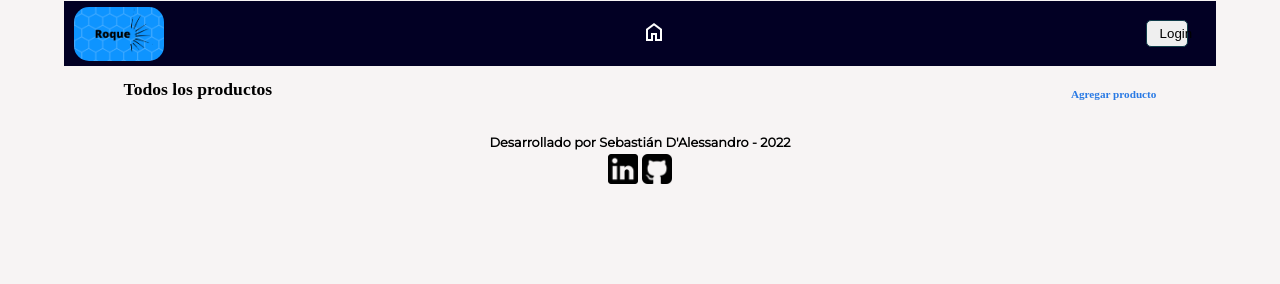
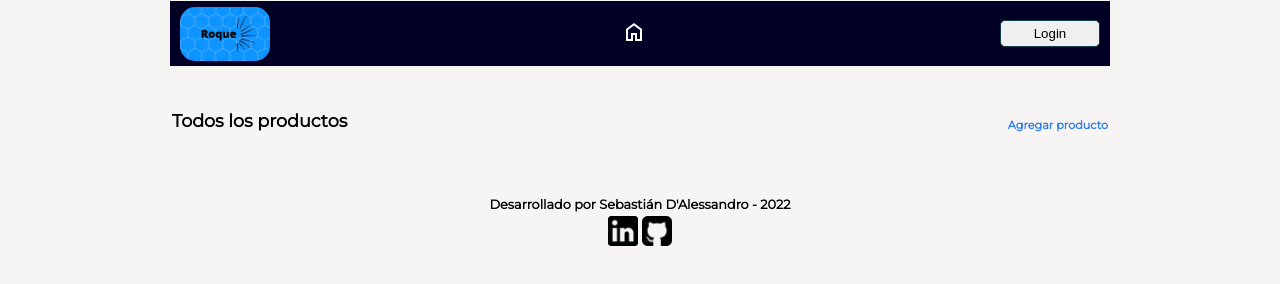
Before and after one commit to SebaDAlessandro/ecommercesolares, a website with bundled scripts: page ecommercesolares/allProductos.html in a window 1280 px wide. Built offline with nearby package versions, Linux system fonts and the light colour scheme; no server answers.

Commit message:
modificando pag allproducts.js

```diff
--- a/allProductos.html
+++ b/ecommercesolares/allProductos.html
@@ -10,27 +10,27 @@
     <link rel="stylesheet" href="https://fonts.googleapis.com/css2?family=Material+Symbols+Outlined:opsz,wght,FILL,GRAD@48,400,0,0" />
     <link href="https://fonts.googleapis.com/css2?family=Montserrat:wght@200;300;400&display=swap" rel="stylesheet">
 
-    <link rel="icon" href="./img/logo-seba-black.png">
-    <link rel="stylesheet" href="./css/reset.css" type="text/css">
-    <link rel="stylesheet" href="./css/bases.css" type="text/css">
-    <link rel="stylesheet" href="./css/promociones.css" type="text/css">
-    <link rel="stylesheet" href="./css/header.css" type="text/css">
-    <link rel="stylesheet" href="./css/productos.css" type="text/css">
-    <link rel="stylesheet" href="./css/contacto.css" type="text/css">
-    <link rel="stylesheet" href="./css/footer.css" type="text/css">
-    <link rel="stylesheet" href="./css/login.css" type="text/css">
-    <link rel="stylesheet" href="./css/nuevoProducto.css" type="text/css">
-    <link rel="stylesheet" href="./css/allProductos.css" type="text/css">
-    <link rel="stylesheet" href="./css/detalleProducto.css" type="text/css">
-    <link rel="stylesheet" href="./css/off.css" type="text/css">
+    <link rel="icon" href="../img/logo-seba-black.png">
+    <link rel="stylesheet" href="../css/reset.css" type="text/css">
+    <link rel="stylesheet" href="../css/bases.css" type="text/css">
+    <link rel="stylesheet" href="../css/promociones.css" type="text/css">
+    <link rel="stylesheet" href="../css/header.css" type="text/css">
+    <link rel="stylesheet" href="../css/productos.css" type="text/css">
+    <link rel="stylesheet" href="../css/contacto.css" type="text/css">
+    <link rel="stylesheet" href="../css/footer.css" type="text/css">
+    <link rel="stylesheet" href="../css/login.css" type="text/css">
+    <link rel="stylesheet" href="../css/nuevoProducto.css" type="text/css">
+    <link rel="stylesheet" href="../css/allProductos.css" type="text/css">
+    <link rel="stylesheet" href="../css/detalleProducto.css" type="text/css">
+    <link rel="stylesheet" href="../css/off.css" type="text/css">
 </head>
 
 <body>
 
     <header class="header container">
         <div class="nav">
-            <img src="./img/log-roque.png" alt="logo e-commerce" class="nav__log">
-        <a class="nav__interaccion-home" href="./index.html"><span class="material-symbols-outlined">home</span></a>
+            <img src="../img/log-roque.png" alt="logo e-commerce" class="nav__log">
+        <a class="nav__interaccion-home" href="../index.html"><span class="material-symbols-outlined">home</span></a>
         <div class="nav__interaccion-home-botones">
                 <div class="header__log-ingreso">
                     <button class="nav__interaccion-btn boton" id="login">Login</button>
@@ -63,16 +63,16 @@
 
         <p class="footer__titulo">Desarrollado por Sebastián D'Alessandro - 2022</p>
         <div class="footer__links">
-            <a href="https://www.linkedin.com/in/sebadalessandro/" target="_blank"><img src="./img/linkedin-icon.png" alt="linkedin icon" class="footer__linkedin"></a>
-            <a href="https://github.com/SebaDAlessandro" target="_blank"><img src="./img/github-icon.png" alt="github icon" class="footer__github"></a>
+            <a href="https://www.linkedin.com/in/sebadalessandro/" target="_blank"><img src="../img/linkedin-icon.png" alt="linkedin icon" class="footer__linkedin"></a>
+            <a href="https://github.com/SebaDAlessandro" target="_blank"><img src="../img/github-icon.png" alt="github icon" class="footer__github"></a>
         </div>
 
     </footer>
 
 </body>
 
-<script src="./js/pageInicio.js"></script>
-<script type="module" src="./js/allProductos.js"></script>
+<script src="../js/pageInicio.js"></script>
+<script type="module" src="../js/allProductos.js"></script>
 <script src="https://unpkg.com/sweetalert/dist/sweetalert.min.js"></script>
 
 </html>
--- a/js/allProductos.js
+++ b/js/allProductos.js
@@ -46,7 +46,7 @@ function crearSeccionPromo(producto) {
     <p class="producto__precio anterior">${precio}</p>
     <p class="producto__precio">${precioDesc}</p>
     <p class="producto__titulo-descuento">${producto.descuento.descuento}% de descuento!</p>
-    <a href="../detalleProducto.html?id=${producto.id}" class="producto__link">Ver producto</a>
+    <a href="detalleProducto.html?id=${producto.id}" class="producto__link">Ver producto</a>
     </div>`
 
 return elementoDiv
--- a/js/login.js
+++ b/js/login.js
@@ -33,7 +33,7 @@ function comporobarUsuario(usuario, contrasenia){
         password: 'Seba1234'
     }
     if (propietario.name === usuario && propietario.password === contrasenia){
-        window.location.href = 'allProductos.html'
+        window.location.href = './ecommercesolares/allProductos.html'
     }else{
         swal("Oops!", "El usuario o la contraseña son incorrectos", "error");
     }
```
